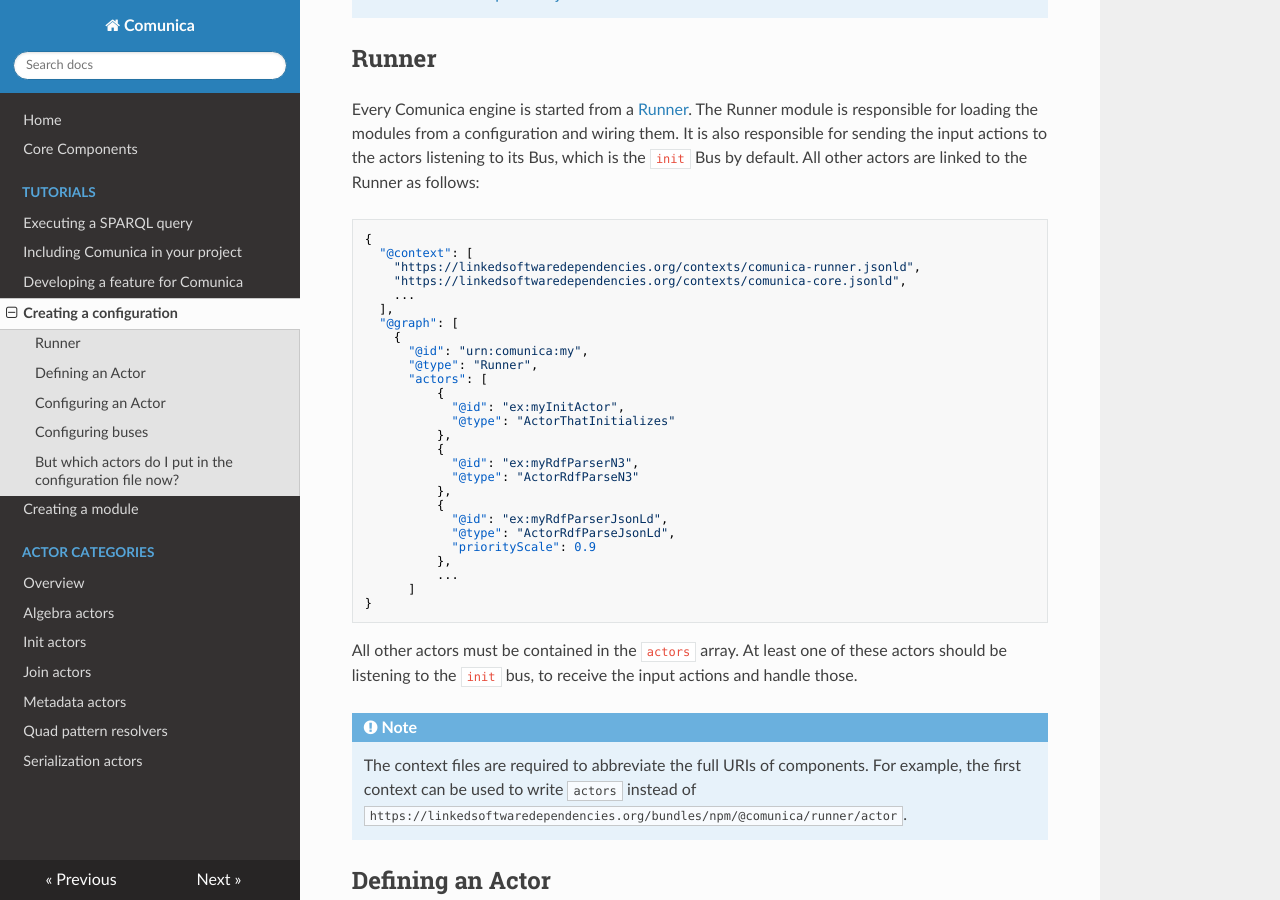
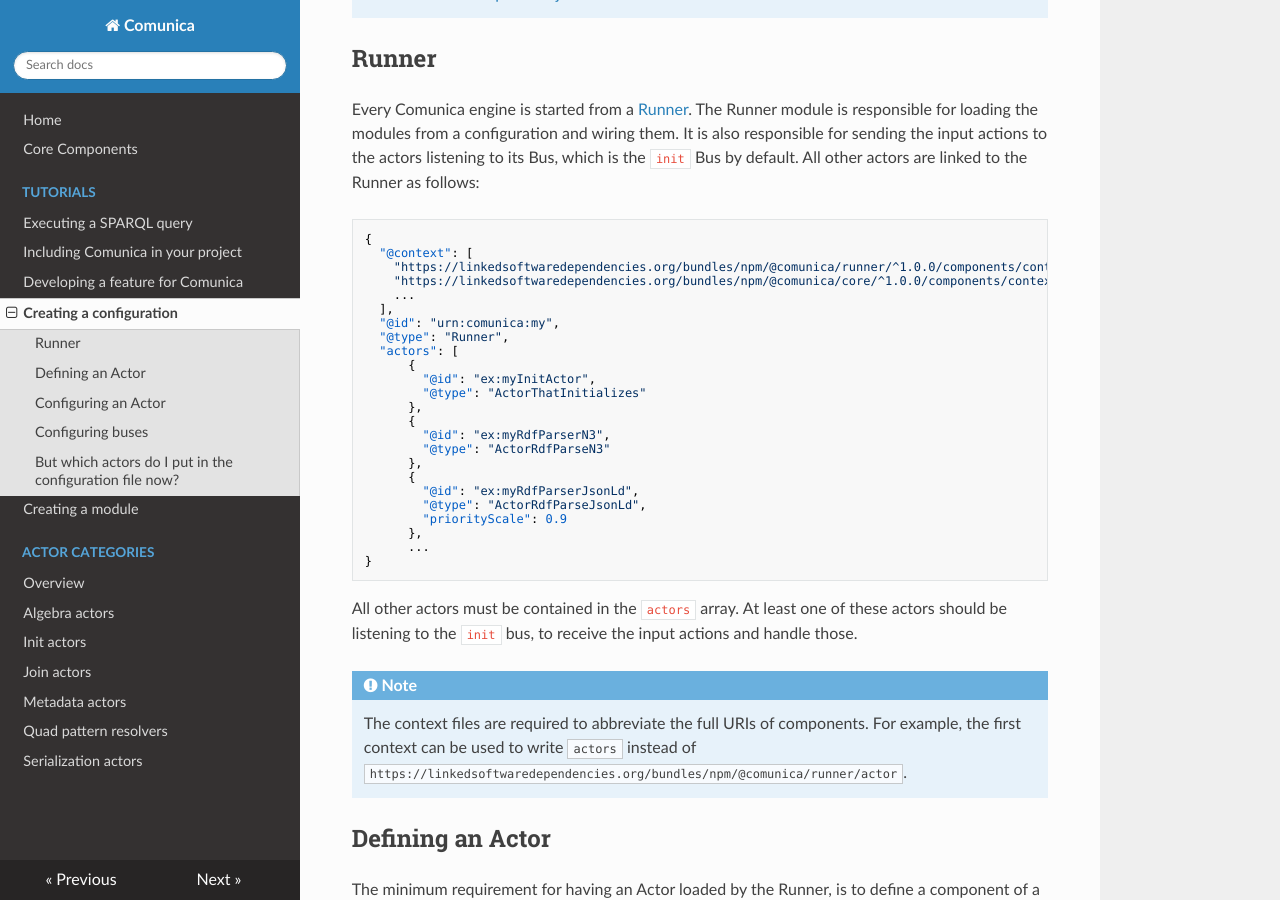
Before and after one commit to comunica/Documentation-Comunica, an MkDocs documentation site: the page built from docs/tutorials/configuration.md, in a window 1280 px wide and 900 px high, scrolled down 711 px. Built offline with MkDocs 1.6.1, drawn with Linux system fonts in a browser that asks for light colours; nearby versions of some CDN libraries; old or Windows-style settings are respelled for this version of MkDocs; some of the changed text lies outside the part shown.

Commit message:
Update examples with LSD context URLs

````diff
--- a/docs/tutorials/configuration.md
+++ b/docs/tutorials/configuration.md
@@ -30,30 +30,27 @@ which is the `init` Bus by default. All other actors are linked to the Runner as
 ```json
 {
   "@context": [
-    "https://linkedsoftwaredependencies.org/contexts/comunica-runner.jsonld",
-    "https://linkedsoftwaredependencies.org/contexts/comunica-core.jsonld",
+    "https://linkedsoftwaredependencies.org/bundles/npm/@comunica/runner/^1.0.0/components/context.jsonld"
+    "https://linkedsoftwaredependencies.org/bundles/npm/@comunica/core/^1.0.0/components/context.jsonld"
     ...
   ],
-  "@graph": [
-    {
-      "@id": "urn:comunica:my",
-      "@type": "Runner",
-      "actors": [
-          {
-            "@id": "ex:myInitActor",
-            "@type": "ActorThatInitializes"
-          },
-          {
-            "@id": "ex:myRdfParserN3",
-            "@type": "ActorRdfParseN3"
-          },
-          {
-            "@id": "ex:myRdfParserJsonLd",
-            "@type": "ActorRdfParseJsonLd",
-            "priorityScale": 0.9
-          },
-          ...
-      ]
+  "@id": "urn:comunica:my",
+  "@type": "Runner",
+  "actors": [
+      {
+        "@id": "ex:myInitActor",
+        "@type": "ActorThatInitializes"
+      },
+      {
+        "@id": "ex:myRdfParserN3",
+        "@type": "ActorRdfParseN3"
+      },
+      {
+        "@id": "ex:myRdfParserJsonLd",
+        "@type": "ActorRdfParseJsonLd",
+        "priorityScale": 0.9
+      },
+      ...
 }
 ```
 
@@ -133,7 +130,7 @@ They can therefore directly be instantiated by the default Bus implementation.
 Many Buses have already been pre-defined, such as the `cbqo:Bus/QueryOperation` Bus:
 ```json
 {
-  "@context": "https://linkedsoftwaredependencies.org/contexts/comunica-bus-query-operation.jsonld",
+  "@context": ""https://linkedsoftwaredependencies.org/bundles/npm/@comunica/bus-query-operation/^1.0.0/components/context.jsonld"",
   "@id": "cbqo:Bus/QueryOperation",
   "@type": "cc:Bus",
   "comment": "A comunica bus for query-operation events."
````
Also changed, not shown: docs/tutorials/module.md (+8 -8 lines).
